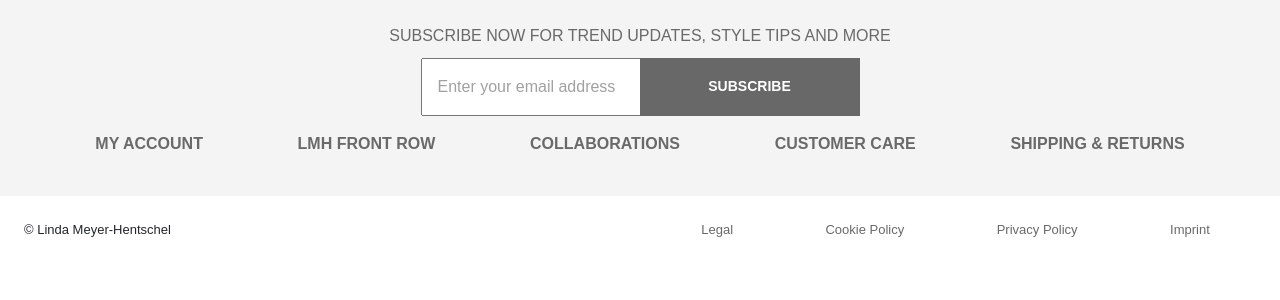
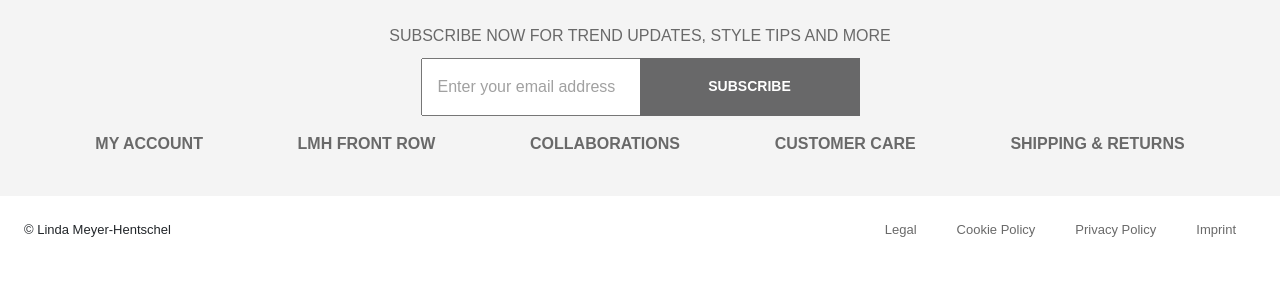
Before and after one commit to Dendekky/mark-myftpupload, a React (Create React App) app: page / in a window 1280 px wide. Shown: the top 300 px of the page. Built offline with nearby package versions, Linux system fonts and the light colour scheme.

Commit message:
move footer pad items right

```diff
--- a/src/styles/app.scss
+++ b/src/styles/app.scss
@@ -30,6 +30,10 @@ html, body {
         .link-items {
             color: #696969;
             cursor: pointer;
+            float: right;
+            span {
+                padding: 0 20px;
+            }
             &:hover{
                 color: #86868b;
             };
```
